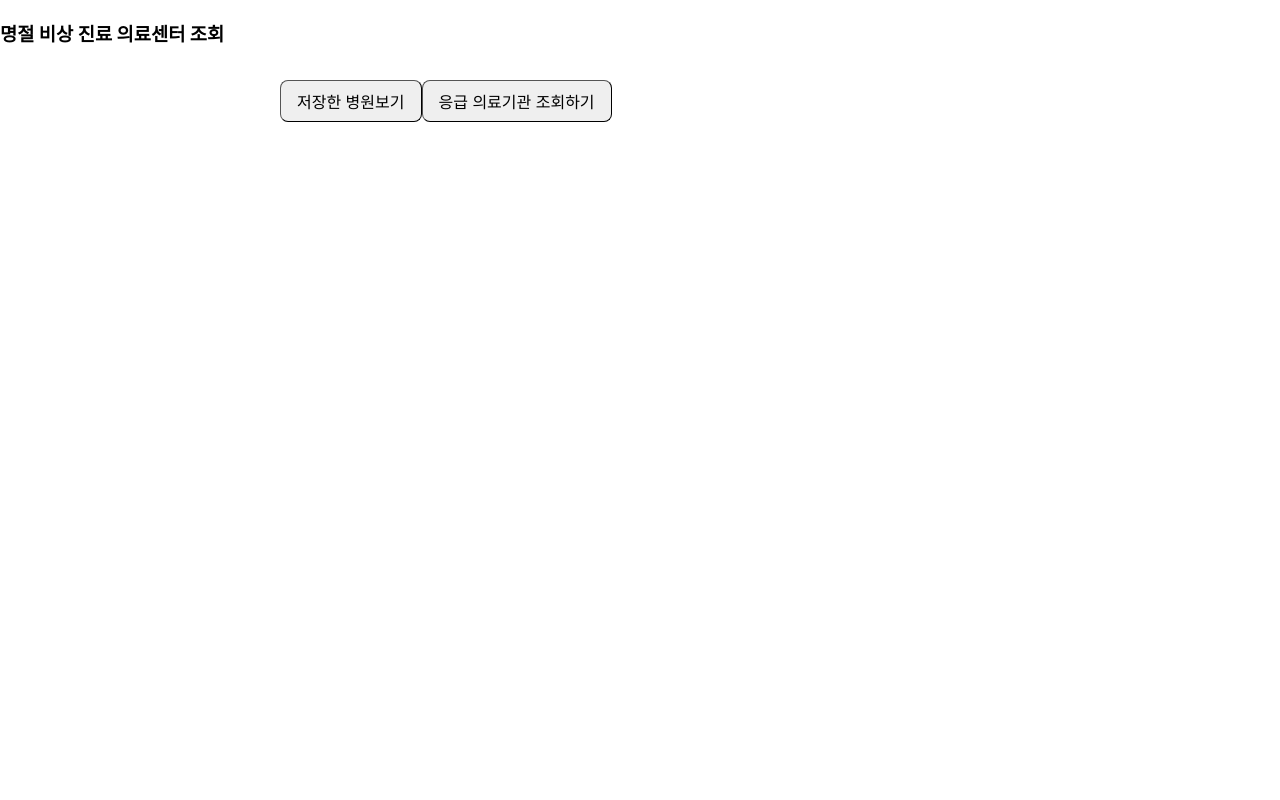
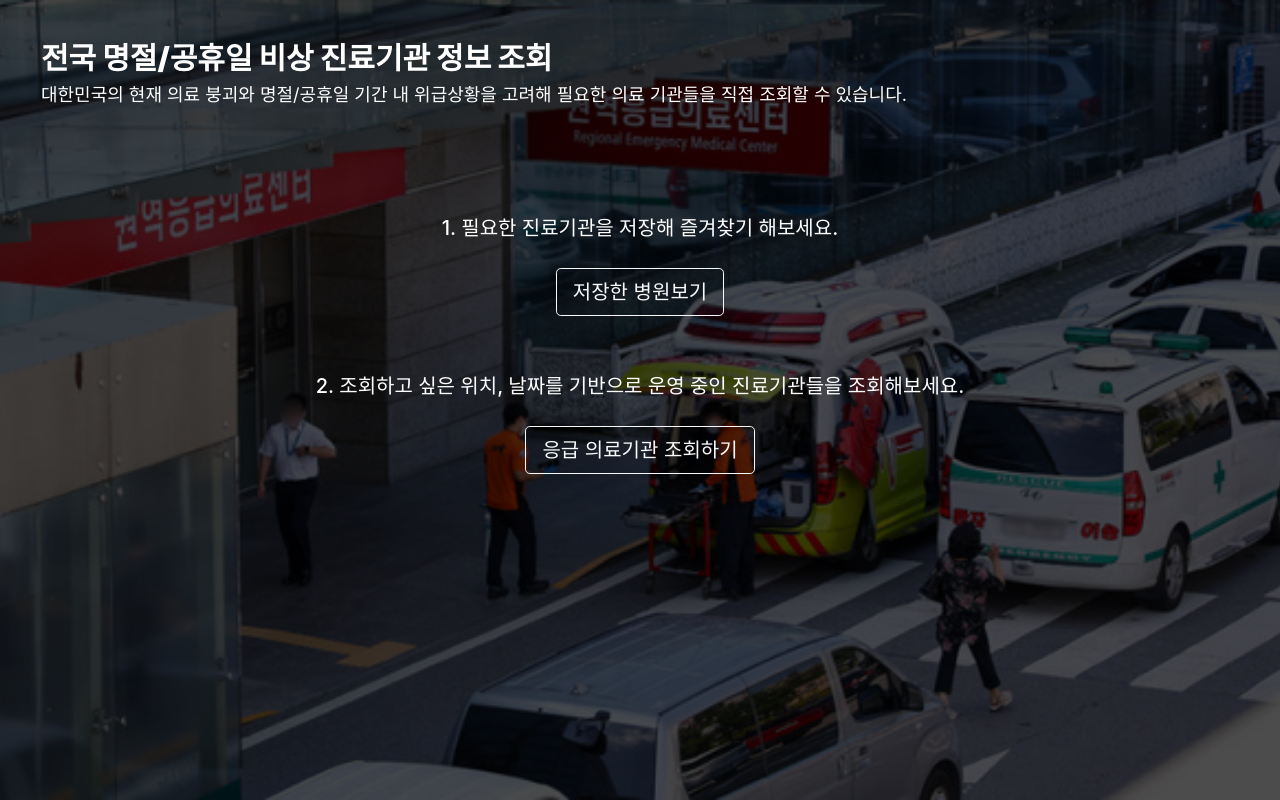
Before and after one commit to leeyeonju02/react-hos-pjt, a React (Create React App) app: page / in a window 1280 px wide. Built offline with nearby package versions, Linux system fonts and the light colour scheme.

Commit message:
style : 홈 페이지 전체 스타일 변경

```diff
--- a/public/index.html
+++ b/public/index.html
@@ -25,6 +25,10 @@
       Learn how to configure a non-root public URL by running `npm run build`.
     -->
     <title>React App</title>
+    <link
+      rel="stylesheet"
+      href="https://stackpath.bootstrapcdn.com/bootstrap/4.5.2/css/bootstrap.min.css"
+    />
   </head>
   <body>
     <noscript>You need to enable JavaScript to run this app.</noscript>
--- a/src/App.js
+++ b/src/App.js
@@ -8,7 +8,6 @@ import SearchPage from "./hos/component/pages/SearchPage";
 function App() {
   return (
     <BrowserRouter>
-      <h3>명절 비상 진료 의료센터 조회</h3>
       <Routes>
         <Route path="/" element={<HomePage />}></Route>
         <Route path="/star" element={<StarPage />}></Route>
--- a/src/hos/component/pages/HomePage.jsx
+++ b/src/hos/component/pages/HomePage.jsx
@@ -1,41 +1,116 @@
 import styled from "styled-components";
-import Button from "../ui/Button";
 import { useNavigate } from "react-router-dom";
+import emergency from "../assert/tstst.jpg"; // 배경 이미지 경로
 
 const Wrapper = styled.div`
   padding: 16px;
-  width: calc(100% - 32px);
+  width: calc(100%);
   display: flex;
   flex-direction: column;
   align-items: center;
-  justify-content: center;
+  position: relative;
+  z-index: 1;
+
+  /* 배경 이미지 추가 및 명암 조정 */
+  background-image: url(${emergency});
+  background-size: cover;
+  background-position: center;
+  background-repeat: no-repeat;
+  height: 100vh; /* 페이지 전체 높이를 차지하도록 설정 */
+  color: white; /* 글자색을 흰색으로 설정 */
+
+  &::before {
+    content: "";
+    position: absolute;
+    top: 0;
+    left: 0;
+    right: 0;
+    bottom: 0;
+    background-color: rgba(0, 0, 0, 0.7); /* 어두운 반투명 명암 효과 */
+    z-index: -1;
+  }
 `;
+
 const Container = styled.div`
   width: 100%;
   max-width: 720px;
-  & > * {
-    :not(:last-child) {
-      margin-bottom: 16px;
-    }
+  display: flex;
+  flex-direction: column;
+  align-items: center;
+
+  /* 버튼들 사이의 간격을 추가 */
+  & > button {
+    margin-bottom: 30px; /* 각 버튼 아래에 간격을 추가 */
+  }
+
+  & > button:last-child {
+    margin-bottom: 0; /* 마지막 버튼은 추가 간격 제거 */
   }
 `;
+
+const Title = styled.div`
+  font-size: 30px;
+  font-weight: 900;
+  margin-top: 20px;
+  margin-left: 50px;
+  text-align: left; /* 제목을 왼쪽으로 정렬 */
+  width: 100%; /* 제목을 전체 너비에 맞춤 */
+`;
+
+const Content = styled.div`
+  text-align: left; /* 제목을 왼쪽으로 정렬 */
+  width: 100%; /* 제목을 전체 너비에 맞춤 */
+  margin-left: 50px;
+  margin-bottom: 80px;
+  font-size: 18px;
+`;
+
+const Comment = styled.div`
+  text-align: center;
+  padding: 25px 0;
+  font-size: 20px;
+  font-weight: 500;
+`;
+
+const TitleImage = styled.img`
+  width: 40px;
+  height: 40px;
+  margin-left: 12px;
+`;
+
 function HomePage() {
   const navigate = useNavigate();
   return (
     <Wrapper>
+      <Title>전국 명절/공휴일 비상 진료기관 정보 조회</Title>
+      <Content>
+        대한민국의 현재 의료 붕괴와 명절/공휴일 기간 내 위급상황을 고려해 필요한
+        의료 기관들을 직접 조회할 수 있습니다.
+      </Content>
       <Container>
-        <Button
-          title="저장한 병원보기"
+        <Comment> 1. 필요한 진료기관을 저장해 즐겨찾기 해보세요.</Comment>
+        <button
+          type="button"
+          className="btn btn-outline-light btn-lg"
           onClick={() => {
             navigate("/star");
           }}
-        ></Button>
-        <Button
-          title="응급 의료기관 조회하기"
+        >
+          저장한 병원보기
+        </button>
+        <Comment>
+          2. 조회하고 싶은 위치, 날짜를 기반으로 운영 중인 진료기관들을
+          조회해보세요.
+        </Comment>
+        <button
+          type="button"
+          className="btn btn-outline-light btn-lg"
           onClick={() => {
             navigate("/search");
           }}
-        ></Button>
+        >
+          응급 의료기관 조회하기
+        </button>
       </Container>
     </Wrapper>
   );
--- a/src/hos/component/pages/SearchPage.jsx
+++ b/src/hos/component/pages/SearchPage.jsx
@@ -16,7 +16,9 @@ const Wrapper = styled.div`
 `;
 
 const Container = styled.div`
-  width: 100%;
+  display: flex;
+  flex-direction: column;
+  width: 60%;
   max-width: 720px;
   & > * {
     :not(:last-child) {
```
Also changed, not shown: src/hos/component/assert/tstst.jpg (added).
